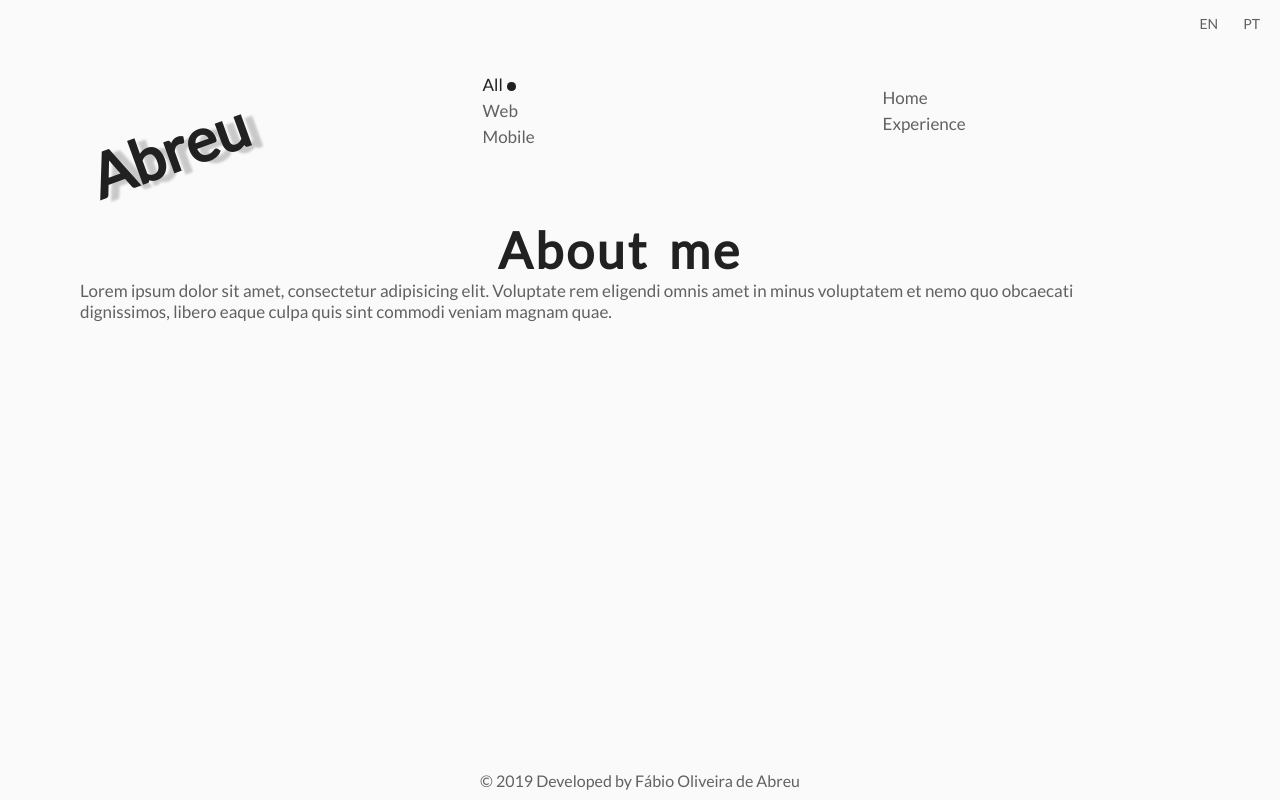
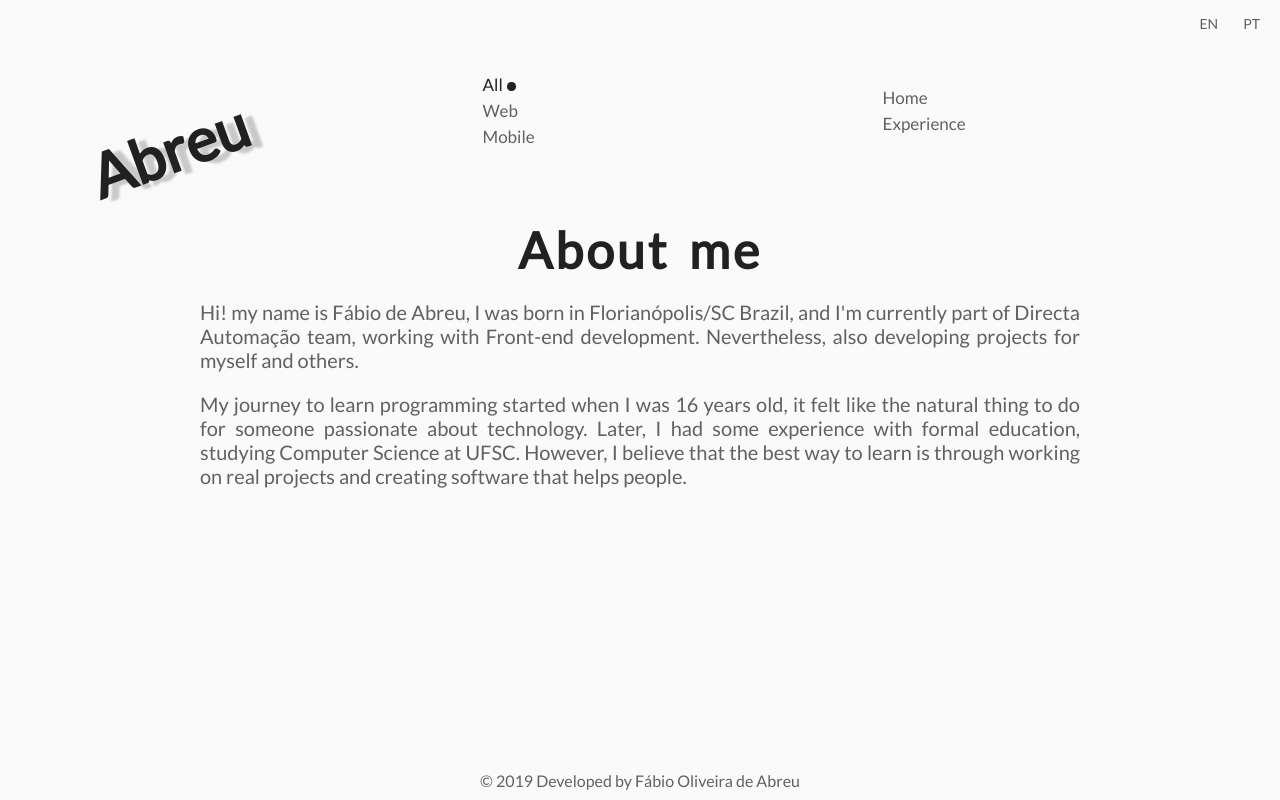
Before and after one commit to Abreu00/Port, a React (Create React App) app: page /about in a window 1280 px wide. Built offline with nearby package versions, Linux system fonts and the light colour scheme.

Commit message:
styling for about page

```diff
--- a/src/Globals/mediaQueries.js
+++ b/src/Globals/mediaQueries.js
@@ -3,6 +3,7 @@ export default {
     pc: {
       smaller: "40em",
       small: "53.125em"
-    }
+    },
+    tablet: "56.25em"
   }
 };
--- a/src/assets/translations/en.js
+++ b/src/assets/translations/en.js
@@ -24,6 +24,21 @@ export default {
     xp: "Experience",
     all: "All"
   },
+  textPages: {
+    about: [
+      `Hi! my name is Fábio de Abreu, I was born in Florianópolis/SC Brazil,
+      and I'm currently part of Directa Automação team, working with
+      Front-end development. Nevertheless, also developing projects for
+      myself and others.`,
+      `My journey to learn programming started when I was 16 years old, it
+      felt like the natural thing to do for someone passionate about
+      technology. Later, I had some experience with formal education,
+      studying Computer Science at UFSC. However, I believe that the best
+      way to learn is through working on real projects and creating software
+      that helps people.`
+    ],
+    experience: [`Hola hola`, `aafa`, `ssaa`]
+  },
   footer: "2019 Developed by Fábio Oliveira de Abreu",
   copyMsg: "Copied"
 };
--- a/src/assets/translations/pt.js
+++ b/src/assets/translations/pt.js
@@ -24,6 +24,10 @@ export default {
     xp: "Experiencia",
     all: "Todos"
   },
+  textPages: {
+    about: [`OLa`, `Xau`],
+    experience: [`Hola hola`, `aafa`, `ssaa`]
+  },
   footer: "2019 Desenvolvido por Fábio Oliveira de Abreu",
   copyMsg: "Copiado"
 };
--- a/src/pages/About/index.js
+++ b/src/pages/About/index.js
@@ -16,11 +16,9 @@ export default function About() {
       <Header hideNav={2} />
       <TextContainer>
         <h1>About me</h1>
-        <p>
-          Lorem ipsum dolor sit amet, consectetur adipisicing elit. Voluptate
-          rem eligendi omnis amet in minus voluptatem et nemo quo obcaecati
-          dignissimos, libero eaque culpa quis sint commodi veniam magnam quae.
-        </p>
+        {context.translation.textPages.about.map((paragraph, i) => (
+          <p key={i}>{paragraph}</p>
+        ))}
       </TextContainer>
     </Layout>
   );
--- a/src/pages/About/styles.js
+++ b/src/pages/About/styles.js
@@ -1,7 +1,9 @@
 import styled from "styled-components";
+import media from "../../Globals/mediaQueries";
 
 export const TextContainer = styled.div`
-  padding-right: 12rem;
+  padding: 0 calc(${props => props.theme.sidebar.width} + 12rem) 0 12rem;
+
   h1 {
     text-align: center;
     font-weight: bold;
@@ -9,9 +11,25 @@ export const TextContainer = styled.div`
     letter-spacing: 0.3rem;
     word-spacing: 0.7rem;
     color: ${props => props.theme.font.colorBold};
+    margin-bottom: 2rem;
   }
 
   p {
-    font-size: 1.7rem;
+    text-align: justify;
+    font-size: 2rem;
+    line-height: 2.4rem;
+    margin-bottom: 2rem;
+  }
+
+  @media (max-width: ${media.width.tablet}) {
+    & {
+      padding: 0 calc(${props => props.theme.sidebar.width} + 4rem) 0 4rem;
+    }
+  }
+
+  @media (max-width: ${media.width.pc.smaller}) {
+    & {
+      padding: 0 5rem;
+    }
   }
 `;
```
